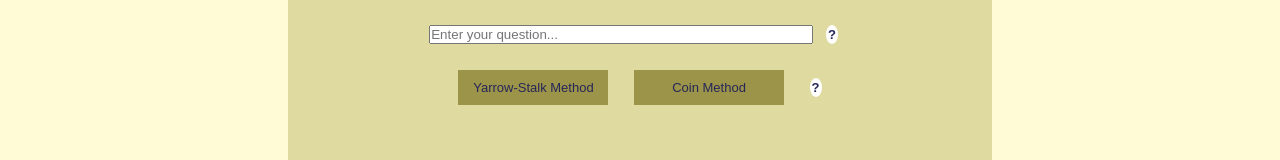
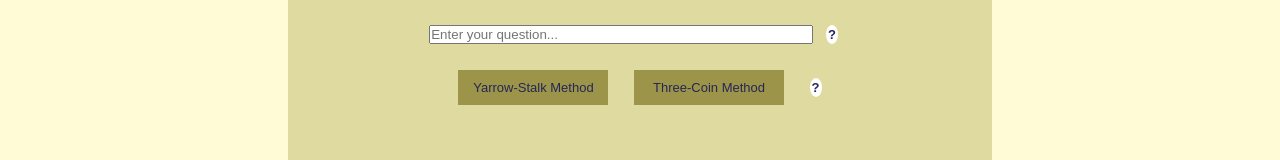
Before and after one commit to jkranak/iching-pwa, a React (Create React App) app in the folder iching/: page / in a window 1280 px wide. Shown: the part 288-448 px from the top of the page. Built offline with nearby package versions, Linux system fonts and the light colour scheme.

Commit message:
docs: readme

```diff
--- a/iching/src/components/MethodInfo.js
+++ b/iching/src/components/MethodInfo.js
@@ -3,7 +3,7 @@ import React from 'react'
 export const MethodInfo = () => {
   return (
     <div>
-      <p>The yarrow-stalk method is the traditional means of calculating lines. It involves taking 50 yarrow stalks, dividing them into two random piles and calculating the remainder after dividing by four, then removing some stalks and then repeating twice more. This is done six times, for each line. The coin method involves throwing three coins, and then repeating six times, for each line. They both are random and produce equal odds of broken and unbroken lines, meaning all 64 hexagrams are equally likely, and for both methods 25% of lines will be changing. The difference is in the odds of the two types of changing lines. For the coin method, old yin (broken line changing into unbroken) and old yang (unbroken line changing into broken) are equally likely, but for the yarrow-stalk method, old yin occurs less often and old yang more often. For a more detailed explanation of how the yarrow-stalk method works and the mathematics of it, click the &#x2370;.</p>
+      <p>The yarrow-stalk method is the traditional means of calculating lines. It involves taking 50 yarrow stalks, dividing them into two random piles and calculating the remainder after dividing by four, then removing some stalks and then repeating twice more. This is done six times, for each line. The three-coin method involves throwing three coins, and then repeating six times, for each line. They both are random and produce equal odds of broken and unbroken lines, meaning all 64 hexagrams are equally likely, and for both methods 25% of lines will be changing. The difference is in the odds of the two types of changing lines. For the coin method, old yin (broken line changing into unbroken) and old yang (unbroken line changing into broken) are equally likely, but for the yarrow-stalk method, old yin occurs less often and old yang more often. For a more detailed explanation of how the yarrow-stalk method works and the mathematics of it, click the &#x2370;.</p>
     </div>
   )
 }
--- a/iching/src/pages/Explanation.js
+++ b/iching/src/pages/Explanation.js
@@ -6,7 +6,7 @@ export const Explanation = () => {
     <div className="explanation">
       <Navbar />
       <div className="explanation__body">
-        <h3>How the yarrow-stalk method works:</h3>
+        <h3>How the yarrow-stalk method works</h3>
         <p className="explanation__p">This is based on the explanation from Wilhelm’s translation. You can find his explanation <a href="https://www.taopage.org/iching/yarrow_stalks_method.html">here</a> and easy-to-follow instructions on divination by yarrow stalk <a href="https://www.instructables.com/Consult-the-I-Ching-with-Yarrow-Stalks/">here</a>.</p>
         <p className="explanation__p">You begin with 50 yarrow stalks and remove one, which is not used. This leaves you with 49. The 49 are divided into two bunches at random, one bunch for the left hand and one for the right hand. One stalk is removed from the right-hand bunch. Now we have 48 total between the two hands. Then we calculate modulo 4 (that is, what is the remainder when we divide a number by 4) for the left hand by removing bunches of 4 until we have a remainder that’s less than or equal to 4. This means that, if in our left hand was a number divisible by four, we’re left with 4, otherwise, we’re left with 1, 2, or 3. We do the same for the right hand. Then we add these to remainders to the 1 that we removed from the right hand.</p>
         <p className="explanation__p">Because the two bunches we had in the left and right hands added up to 48, which is divisible by 4, then the two remainders will also add up to 4, meaning we’re either going to have 3 + 1, 2 + 2, or 1 + 3, unless both left- and right-hand bunches we’re divisible by 4, in which case we’ll have 4 + 4, which will have 1 out of 4 times. We add this to the 1, meaning we’ll get 5 75% of the time and 9 25% of the time.</p>
--- a/iching/src/pages/Home.js
+++ b/iching/src/pages/Home.js
@@ -34,7 +34,7 @@ export default function Home () {
           </div>
           <div>
             <button id="yarrow" className="home__button" onClick={handleSubmit}>Yarrow-Stalk Method</button>
-            <button id="coin" className="home__button" onClick={handleSubmit}>Coin Method</button>
+            <button id="coin" className="home__button" onClick={handleSubmit}>Three-Coin Method</button>
             <button className="home__infobutton" onMouseEnter={() => setMethodHover(true)} onMouseLeave={() => setMethodHover(false)} onClick={() => history.push('/explanation')}>?</button>
             <div className="home__info">
               {methodHover && <MethodInfo />}
```
Also changed, not shown: iching/public/manifest.json, 1 other file (tests, documents, lock files or other folders).
